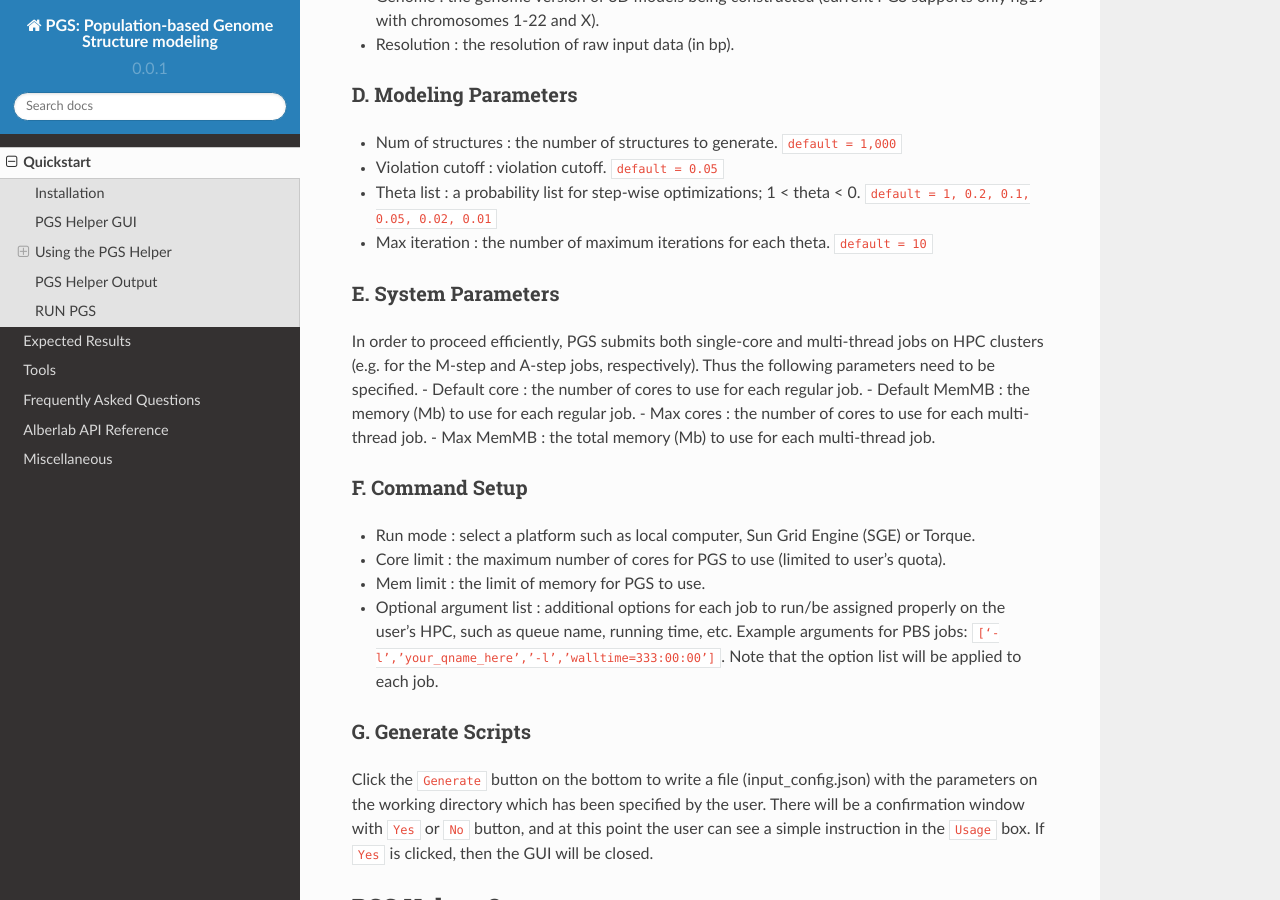
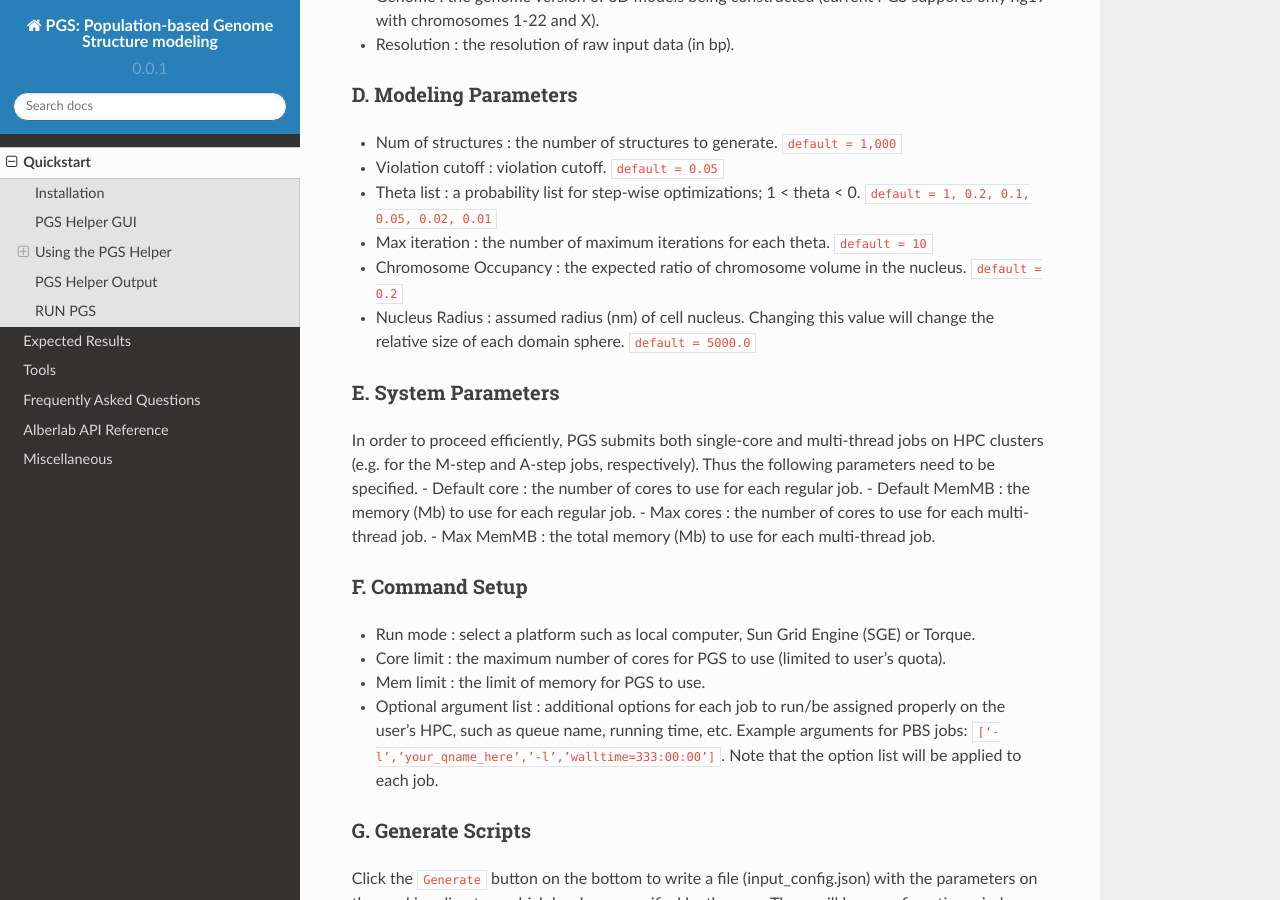
Before and after one commit to alberlab/pgs, a Sphinx documentation site: the page built from docs/quickstart.rst, in a window 1280 px wide and 900 px high, scrolled down 3372 px. Built offline with Sphinx 7.4.7 and the Read the Docs theme 2.0.0, drawn with Linux system fonts in a browser that asks for light colours.

Commit message:
add modified option in text

```diff
--- a/docs/quickstart.rst
+++ b/docs/quickstart.rst
@@ -122,6 +122,8 @@ D. Modeling Parameters
 - Violation cutoff : violation cutoff. ``default = 0.05``
 - Theta list : a probability list for step-wise optimizations; 1 < theta < 0. ``default = 1, 0.2, 0.1, 0.05, 0.02, 0.01``
 - Max iteration : the number of maximum iterations for each theta. ``default = 10``
+- Chromosome Occupancy : the expected ratio of chromosome volume in the nucleus. ``default = 0.2``
+- Nucleus Radius : assumed radius (nm) of cell nucleus. Changing this value will change the relative size of each domain sphere. ``default = 5000.0``
 
 E. System Parameters
 ~~~~~~~~~~~~~~~~~~~~
```
